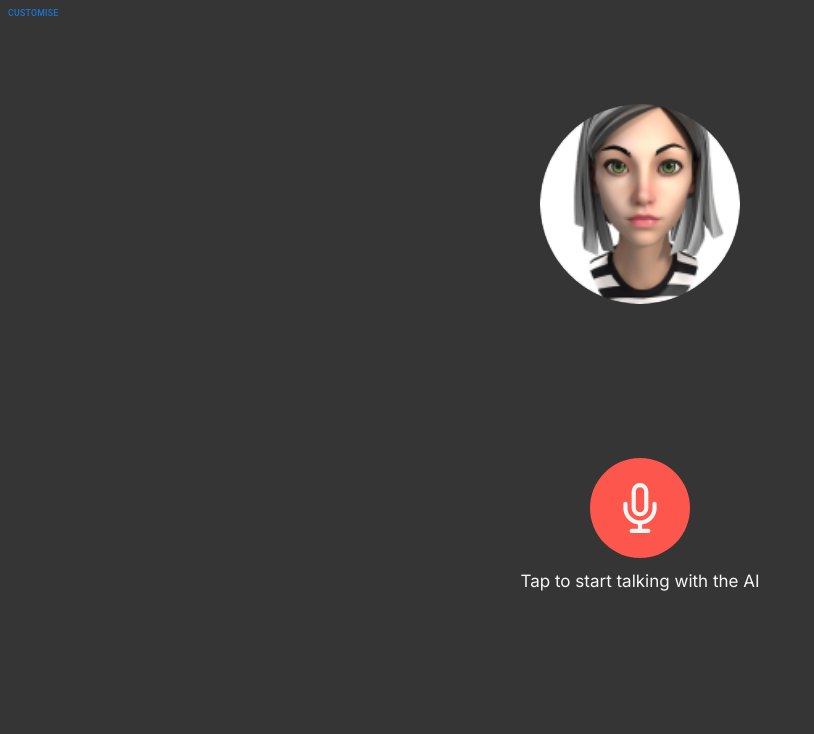
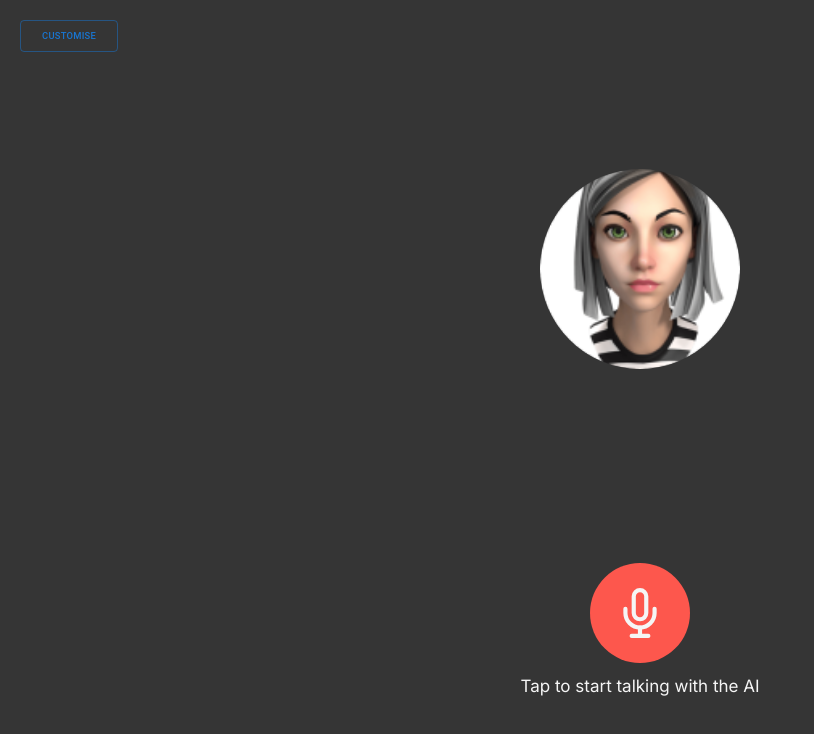
Before and after one commit to srijanmishra/Conversationally, a React (Vite) app in the folder conversationally/frontend/: page / in a window 1280 px wide. Shown: the top 734 px of the page, without its empty margins (0-814 px from the left). Built offline with nearby package versions, Linux system fonts and the light colour scheme.

Commit message:
Increases customisation button visibility

```diff
--- a/conversationally/frontend/src/pages/ChatPage.jsx
+++ b/conversationally/frontend/src/pages/ChatPage.jsx
@@ -19,7 +19,7 @@ export const ChatPage = () => {
 
     const [config, setConfig] = useState({
         "avatarSrc": img,
-        "systemMessage": "Your name is Steve the dog, respond as if you think like a cute puppy"
+        "systemMessage": "You are Steve Jobs, respond as such. Respond in less than two sentences."
     })
     const [recording, setRecording] = useState(false);
     const [messages, setMessages] = useState([{"role": "system", "content": config.systemMessage}]);
@@ -43,7 +43,7 @@ export const ChatPage = () => {
     return (
         <>
             <Customisation config={config} handleConfigChange={handleConfigChange} />
-            <div style={{display: "flex", flexDirection: "column", justifyContent: "space-around", height: "80vh", alignItems: "center"}}>
+            <div style={{display: "flex", flexDirection: "column", justifyContent: "space-around", height: "90vh", alignItems: "center"}}>
                 <Avatar src={config.avatarSrc} style={{height: "200px", width: "200px"}}/>
                 {/* <AIPortrait status={status} src={config.avatarSrc} /> */}
                 {/* <div className="container">
@@ -63,7 +63,7 @@ export const ChatPage = () => {
                         {/* <audio id="player-user" src={audioSrc} controls></audio> */}
                         </div>
                         <div className="col-8">
-                        <UserActionButton status={recording ? "recording" : "standby"} onClick={toggleRecording} />
+                            <UserActionButton status={recording ? "recording" : "standby"} onClick={toggleRecording} />
                         </div>
                     </div>
                 </div>
@@ -82,9 +82,11 @@ const Customisation = (props) => {
     }
 
     return <>
-        <Button onClick={toggleOpen}>
-            Customise
-        </Button>
+        <div style={{margin: "20px"}}>
+            <Button onClick={toggleOpen} variant="outlined" size="large">
+                Customise
+            </Button>
+        </div>
         <Dialog open={open} fullWidth={true}>
             <DialogTitle>Customise</DialogTitle>
             <div style={{display: "flex", alignItems:"center", flexDirection: "column"}}>
```
